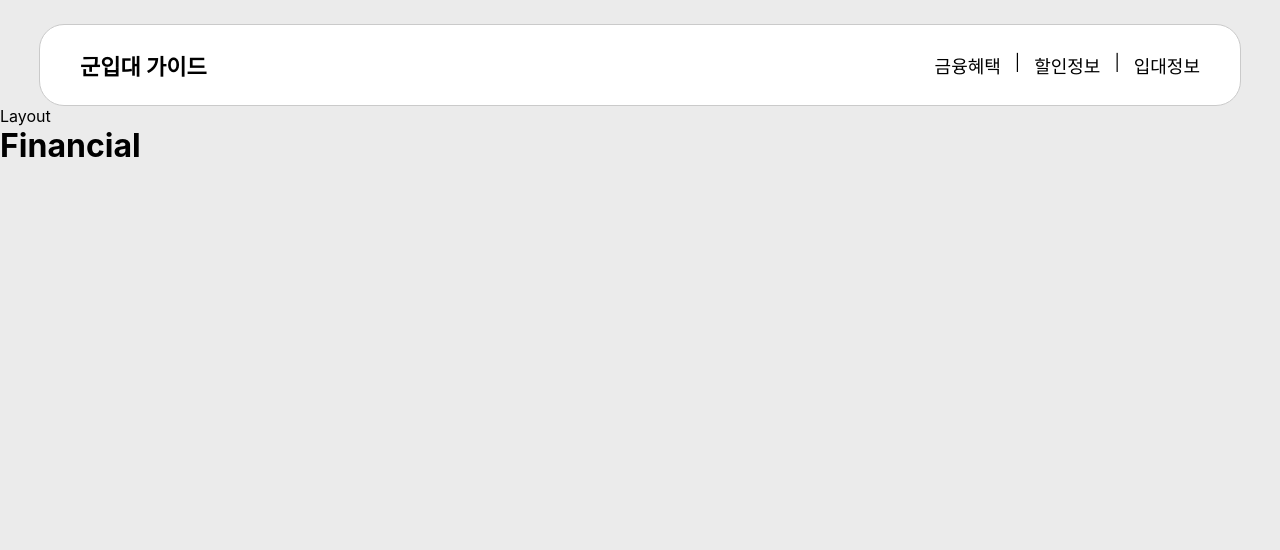
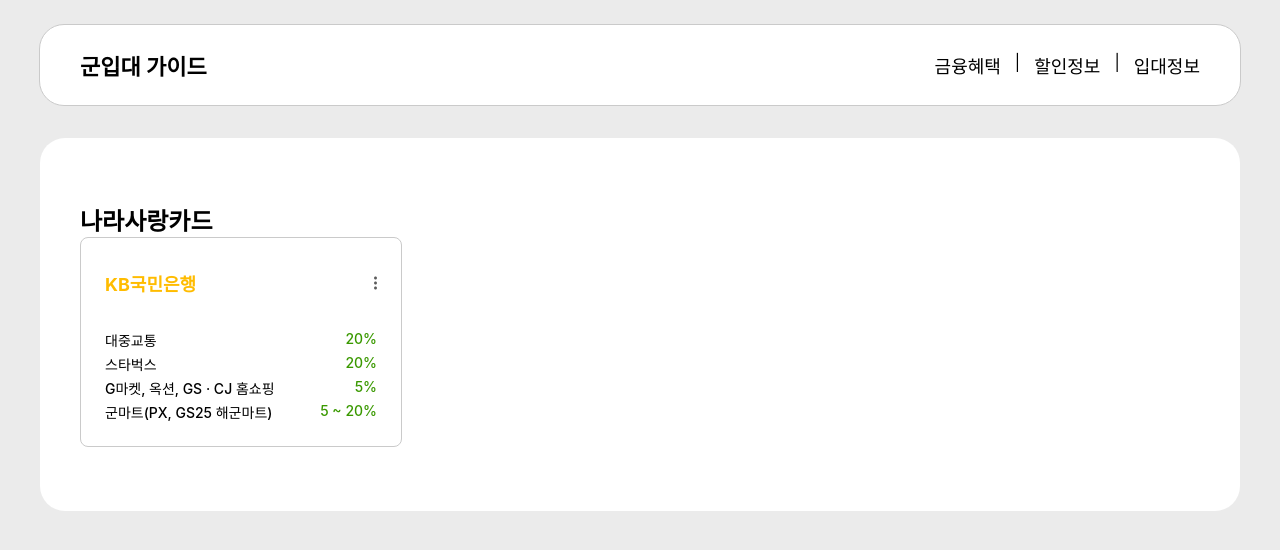
Before and after one commit to k1a11220/goonin, a Gatsby site: page / in a window 1280 px wide. Built offline with nearby package versions, Linux system fonts and the light colour scheme; Gatsby itself is replaced by a stand-in of ours.

Commit message:
Implement Large card

```diff
--- /dev/null
+++ b/src/components/lgCard.js
@@ -0,0 +1,110 @@
+import React from "react";
+import styled from "styled-components";
+import More from "../images/more.svg";
+
+const Link = styled.a`
+  text-decoration: none;
+  list-style: none;
+`;
+
+const Container = styled.div`
+  width: 320px;
+  height: 208px;
+  background-color: var(--white);
+  border: 1px solid #cacaca;
+  border-radius: 8px;
+  transition: all 0.2s ease-in-out;
+
+  &:hover {
+    transform: scale(1.02);
+    box-shadow: rgba(149, 157, 165, 0.2) 0px 8px 24px;
+  }
+`;
+
+const Wrapper = styled.div`
+  display: flex;
+  flex-direction: column;
+  justify-content: space-between;
+  height: calc(208px - 24px - 24px - 8px);
+  padding: 32px 24px 24px 24px;
+`;
+
+const Title = styled.div`
+  display: flex;
+  justify-content: space-between;
+
+  & h3 {
+    font-size: 18px;
+    color: #ffbc00;
+  }
+`;
+
+const ContentsWrapper = styled.div``;
+const Contents = styled.div`
+  display: flex;
+  justify-content: space-between;
+  margin-bottom: 4px;
+  font-weight: 500;
+
+  &:last-of-type {
+    margin-bottom: 0;
+  }
+
+  & p {
+    font-size: 14px;
+  }
+
+  & p:last-of-type {
+    color: #3a9900;
+  }
+`;
+
+const LgCard = ({
+  title,
+  link,
+  service_1,
+  service_2,
+  service_3,
+  service_4,
+  discount_1,
+  discount_2,
+  discount_3,
+  discount_4,
+}) => {
+  return (
+    <Container>
+      <Link
+        href="https://card.kbcard.com/CXPRICAC0076.cms?mainCC=a&cooperationcode=04120"
+        target="_blank"
+        rel="noopener"
+      >
+        <Wrapper>
+          <Title>
+            <h3>{title}</h3>
+            <img src={More} alt="more" />
+          </Title>
+          <ContentsWrapper>
+            <Contents>
+              <p>{service_1}</p>
+              <p>{discount_1}</p>
+            </Contents>
+            <Contents>
+              <p>{service_2}</p>
+              <p>{discount_2}</p>
+            </Contents>
+            <Contents>
+              <p>{service_3}</p>
+              <p>{discount_3}</p>
+            </Contents>
+            <Contents>
+              <p>{service_4}</p>
+              <p>{discount_4}</p>
+            </Contents>
+          </ContentsWrapper>
+        </Wrapper>
+      </Link>
+    </Container>
+  );
+};
+
+export default LgCard;
--- a/src/layout/layout.js
+++ b/src/layout/layout.js
@@ -14,7 +14,6 @@
       <ThemeContext.Provider value={theme}>
         <GlobalStyle />
         <Navigation />
-        Layout
         {children}
       </ThemeContext.Provider>
     </ThemeProvider>
--- a/src/pages/index.js
+++ b/src/pages/index.js
@@ -1,12 +1,44 @@
 import React from "react";
 import Layout from "../layout/layout";
+import styled from "styled-components";
+import LgCard from "../components/lgCard";
+
+const Container = styled.main`
+  width: var(--width);
+  background-color: var(--white);
+  border-radius: 25px;
+  margin: 0 auto;
+  margin-top: 32px;
+`;
+
+const Wrapper = styled.div`
+  padding: 64px 40px;
+`;
+
+const NaraCard = styled.section``;
 
 const IndexPage = () => {
   return (
     <Layout>
-      <main>
-        <h1>Financial</h1>
-      </main>
+      <Container>
+        <Wrapper>
+          <NaraCard>
+            <h2>나라사랑카드</h2>
+            <LgCard
+              title="KB국민은행"
+              link="https://card.kbcard.com/CXPRICAC0076.cms?mainCC=a&cooperationcode=04120"
+              service_1="대중교통"
+              discount_1="20%"
+              service_2="스타벅스"
+              discount_2="20%"
+              service_3="G마켓, 옥션, GS · CJ 홈쇼핑"
+              discount_3="5%"
+              service_4="군마트(PX, GS25 해군마트)"
+              discount_4="5 ~ 20%"
+            ></LgCard>
+          </NaraCard>
+        </Wrapper>
+      </Container>
     </Layout>
   );
 };
--- a/src/styles/globalStyle.js
+++ b/src/styles/globalStyle.js
@@ -27,6 +27,7 @@
     -webkit-font-smoothing: antialiased;
     background-color: #EBEBEB;
     margin: 0;
+
     * {
       color: var(--color-text);
       margin: 0;
```
Also changed, not shown: src/images/more.svg (added).
